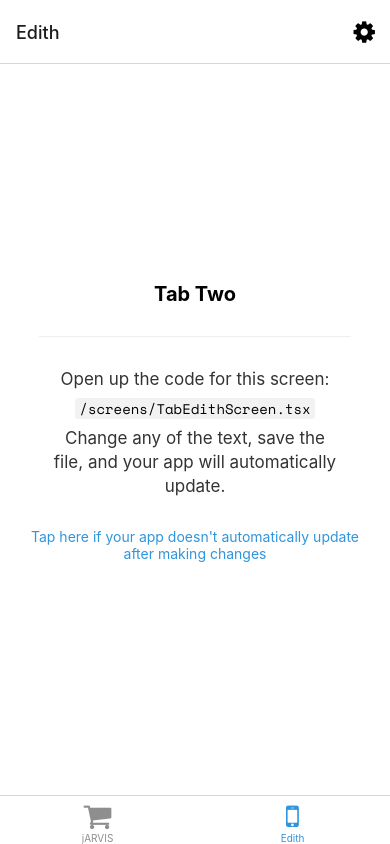
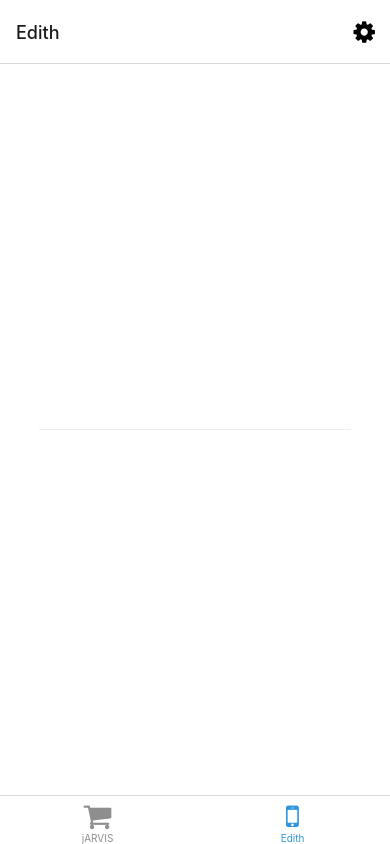
Before and after one commit to corka149/edith3, a React Native app: screen /TabEdith in a window 390 px wide. Built offline with nearby package versions, Linux system fonts and the light colour scheme; what expo-linking would draw is missing.

Commit message:
Remove EditScreenInfo and update config modal

```diff
--- a/components/EditScreenInfo.tsx
+++ /dev/null
@@ -1,79 +0,0 @@
-import * as WebBrowser from 'expo-web-browser';
-import { StyleSheet, TouchableOpacity } from 'react-native';
-
-import Colors from '../constants/Colors';
-import { MonoText } from './StyledText';
-import { Text, View } from './Themed';
-
-export default function EditScreenInfo({ path }: { path: string }) {
-  return (
-    <View>
-      <View style={styles.getStartedContainer}>
-        <Text
-          style={styles.getStartedText}
-          lightColor="rgba(0,0,0,0.8)"
-          darkColor="rgba(255,255,255,0.8)">
-          Open up the code for this screen:
-        </Text>
-
-        <View
-          style={[styles.codeHighlightContainer, styles.homeScreenFilename]}
-          darkColor="rgba(255,255,255,0.05)"
-          lightColor="rgba(0,0,0,0.05)">
-          <MonoText>{path}</MonoText>
-        </View>
-
-        <Text
-          style={styles.getStartedText}
-          lightColor="rgba(0,0,0,0.8)"
-          darkColor="rgba(255,255,255,0.8)">
-          Change any of the text, save the file, and your app will automatically update.
-        </Text>
-      </View>
-
-      <View style={styles.helpContainer}>
-        <TouchableOpacity onPress={handleHelpPress} style={styles.helpLink}>
-          <Text style={styles.helpLinkText} lightColor={Colors.light.tint}>
-            Tap here if your app doesn't automatically update after making changes
-          </Text>
-        </TouchableOpacity>
-      </View>
-    </View>
-  );
-}
-
-function handleHelpPress() {
-  WebBrowser.openBrowserAsync(
-    'https://docs.expo.io/get-started/create-a-new-app/#opening-the-app-on-your-phonetablet'
-  );
-}
-
-const styles = StyleSheet.create({
-  getStartedContainer: {
-    alignItems: 'center',
-    marginHorizontal: 50,
-  },
-  homeScreenFilename: {
-    marginVertical: 7,
-  },
-  codeHighlightContainer: {
-    borderRadius: 3,
-    paddingHorizontal: 4,
-  },
-  getStartedText: {
-    fontSize: 17,
-    lineHeight: 24,
-    textAlign: 'center',
-  },
-  helpContainer: {
-    marginTop: 15,
-    marginHorizontal: 20,
-    alignItems: 'center',
-  },
-  helpLink: {
-    paddingVertical: 15,
-  },
-  helpLinkText: {
-    textAlign: 'center',
-  },
-});
--- a/navigation/index.tsx
+++ b/navigation/index.tsx
@@ -41,7 +41,7 @@ function RootNavigator() {
       <Stack.Screen name="Root" component={BottomTabNavigator} options={{ headerShown: false }} />
       <Stack.Screen name="NotFound" component={NotFoundScreen} options={{ title: 'Oops!' }} />
       <Stack.Group screenOptions={{ presentation: 'modal' }}>
-        <Stack.Screen name="Modal" component={ModalScreen} />
+        <Stack.Screen name="Configuration" component={ModalScreen} />
       </Stack.Group>
     </Stack.Navigator>
   );
@@ -78,7 +78,7 @@ function BottomTabNavigator() {
             tabBarIcon: ({ color }) => <TabBarIcon name="mobile" color={color} />,
             headerRight: () => (
                 <Pressable
-                    onPress={() => navigation.navigate('Modal')}
+                    onPress={() => navigation.navigate('Configuration')}
                     style={({ pressed }) => ({
                         opacity: pressed ? 0.5 : 1,
                     })}>
--- a/screens/ModalScreen.tsx
+++ b/screens/ModalScreen.tsx
@@ -1,16 +1,18 @@
 import { StatusBar } from 'expo-status-bar';
 import { Platform, StyleSheet } from 'react-native';
+import { FAB } from 'react-native-paper';
 
-import EditScreenInfo from '../components/EditScreenInfo';
-import { Text, View } from '../components/Themed';
+import { View } from '../components/Themed';
 
 export default function ModalScreen() {
   return (
     <View style={styles.container}>
-      <Text style={styles.title}>Modal</Text>
-      <View style={styles.separator} lightColor="#eee" darkColor="rgba(255,255,255,0.1)" />
-      <EditScreenInfo path="/screens/ModalScreen.tsx" />
-
+      <FAB
+          style={styles.fab}
+          small
+          icon="content-save"
+          onPress={() => console.log('Pressed')}
+      />
       {/* Use a light status bar on iOS to account for the black space above the modal */}
       <StatusBar style={Platform.OS === 'ios' ? 'light' : 'auto'} />
     </View>
@@ -27,9 +29,10 @@ const styles = StyleSheet.create({
     fontSize: 20,
     fontWeight: 'bold',
   },
-  separator: {
-    marginVertical: 30,
-    height: 1,
-    width: '80%',
+  fab: {
+    position: 'absolute',
+    margin: 16,
+    right: 0,
+    bottom: 0,
   },
 });
--- a/screens/TabEdithScreen.tsx
+++ b/screens/TabEdithScreen.tsx
@@ -1,15 +1,11 @@
 import { StyleSheet } from 'react-native';
-import { Button } from 'react-native-paper';
 
-import EditScreenInfo from '../components/EditScreenInfo';
 import { Text, View } from '../components/Themed';
 
 export default function TabEdithScreen() {
   return (
     <View style={styles.container}>
-      <Text style={styles.title}>Tab Two</Text>
       <View style={styles.separator} lightColor="#eee" darkColor="rgba(255,255,255,0.1)" />
-      <EditScreenInfo path="/screens/TabEdithScreen.tsx" />
     </View>
   );
 }
```
